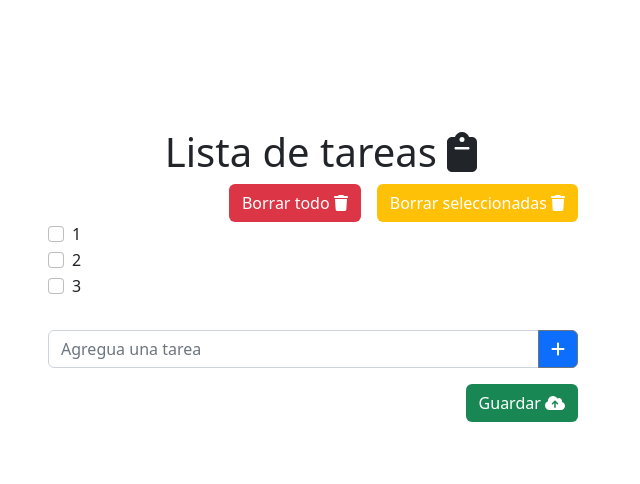
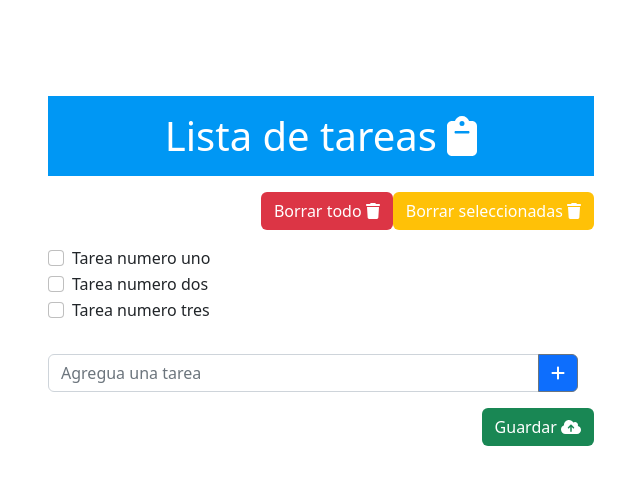
Before and after one commit to aumartinez/vue-laravel-todo, a Vue app: page / in a window 1280 px wide. Shown: the top 484 px of the page, without its empty margins (319-959 px from the left). Built offline with nearby package versions, Linux system fonts and the light colour scheme.

Commit message:
Setting up list conditionals

```diff
--- a/package.json
+++ b/package.json
@@ -29,6 +29,8 @@
     "@vue/cli-service": "~5.0.0",
     "eslint": "^7.32.0",
     "eslint-plugin-vue": "^8.0.3",
+    "node-sass": "^7.0.3",
+    "sass-loader": "^13.0.2",
     "vue-router": "^4.1.5"
   },
   "eslintConfig": {
--- a/src/components/TodoList.vue
+++ b/src/components/TodoList.vue
@@ -1,9 +1,40 @@
+<script>
+  export default {
+    name: 'TodoList',
+    data() {
+      return {
+        tasks: {
+          type: Array,
+          required: false,
+          value: [
+            'Tarea numero uno',
+            'Tarea numero dos',
+            'Tarea numero tres']
+        },
+        listTitle: {
+          type: String,
+          required: true,
+          value: 'Lista de tareas'
+        }
+      }
+    },
+    methods: {
+      addItem () {
+
+      },
+      deleteAll () {
+        this.tasks.value.length = 0
+      }
+    }
+  }
+</script>
+
 <template>
   <div class="todolist">
     <div class="container">
       <div class="row">
         <div class="offset-md-3 col-md-6 pt-5 pb-5">
-          <h1 class="text-center">
+          <h1 class="task-heading text-center pt-3 pb-3 mb-3">
             {{listTitle.value}}
             <span>
               <font-awesome-icon icon="fa-solid fa-clipboard" />
@@ -12,7 +43,10 @@
 
           <div class="list-wrapper">
             <div class="btns-wrapper">
-              <button class="btn bg-danger" type="button">
+              <button
+              @click="deleteAll"
+              class="btn bg-danger"
+              type="button">
                 <span>
                   Borrar todo
                 </span>
@@ -26,7 +60,15 @@
                 <font-awesome-icon icon="fa-solid fa-trash" />
               </button>
             </div>
-            <ul class="list-unstyled todo-container">
+            <ul class="list-unstyled todo-container mt-3 mb-3">
+              <li v-if="tasks.value.length === 0">
+                <span class="text-danger">
+                  <font-awesome-icon icon="fa-solid fa-xmark" />
+                </span>
+                <span>
+                  No hay tareas en la lista
+                </span>
+              </li>
               <li
               v-for="(task, index) in tasks.value"
               :key="index">
@@ -69,30 +111,15 @@
   </div>
 </template>
 
-<script>
-export default {
-  name: 'TodoList',
-  data() {
-    return {
-      tasks: {
-        type: Array,
-        required: false,
-        value: [1, 2, 3]
-      },
-      listTitle: {
-        type: String,
-        required: true,
-        value: 'Lista de tareas'
-      }
-    }
-  }
-}
-</script>
-
 <!-- Add "scoped" attribute to limit CSS to this component only -->
 <style scoped>
   .todolist {
-    margin: 5rem 0;
+    margin: 3rem 0;
+  }
+
+  .task-heading {
+    background-color: #0097F4;
+    color: #fff;
   }
 
   .btns-wrapper,
@@ -100,6 +127,10 @@ export default {
     display:flex;
     flex-direction: row;
     justify-content: flex-end;
+
+    button {
+      margin-right: 0;
+    }
   }
 
   button {
```
Also changed, not shown: 1 other file (tests, documents, lock files or other folders).
